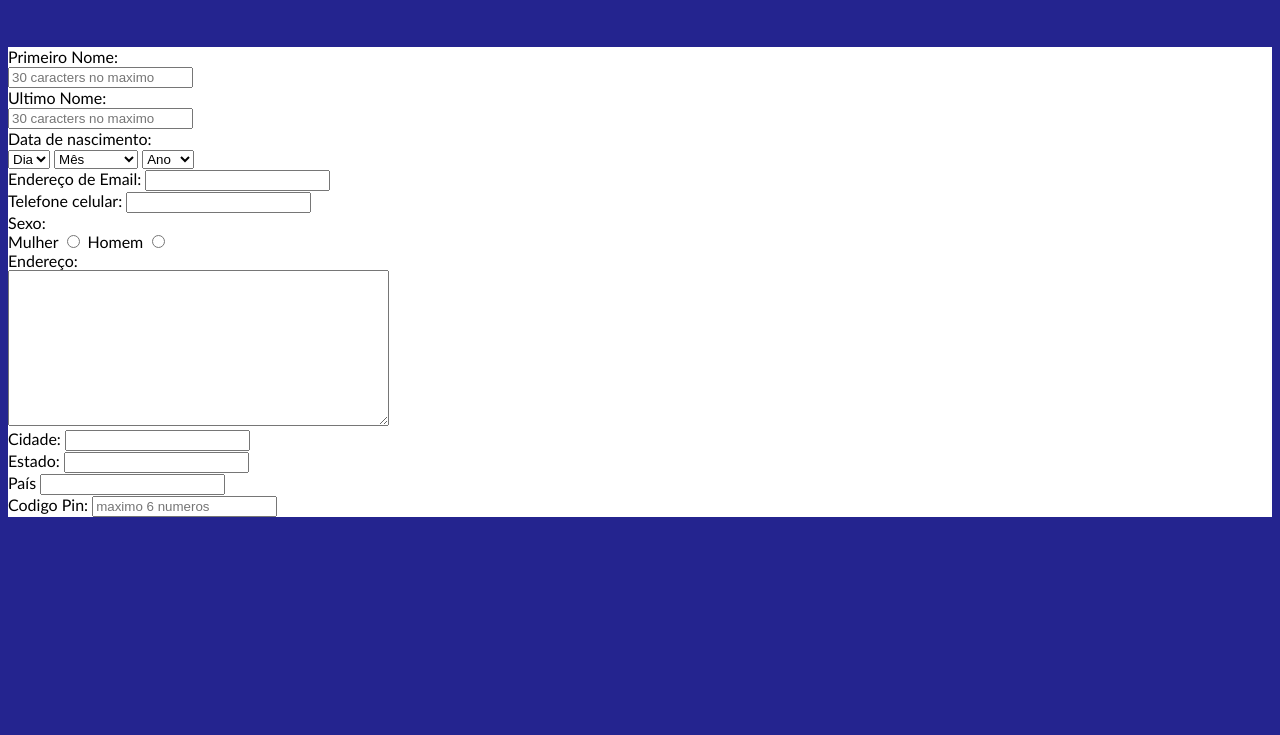
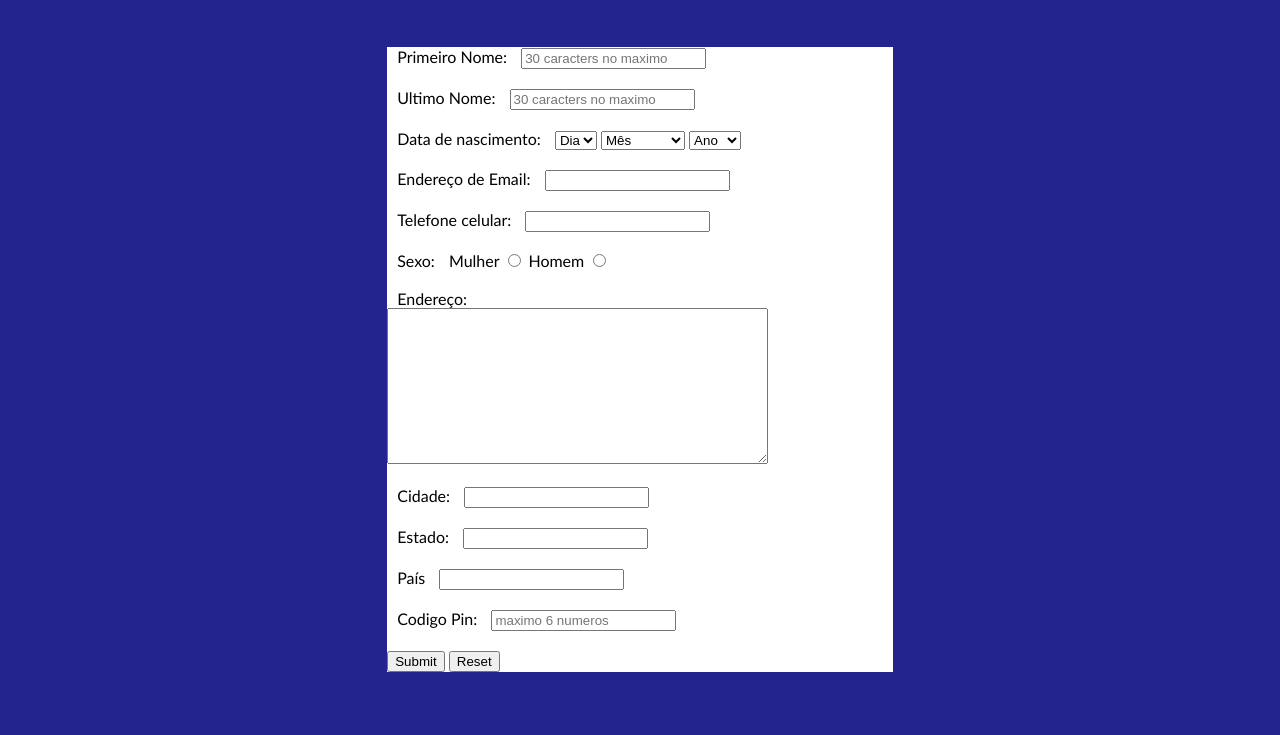
Before and after one commit to philipheferreira/pagina-formulario-HTML-CSS, a plain HTML site: page index.html in a window 1280 px wide. Shown: the part 84-819 px from the top of the page. Drawn offline with Linux system fonts and the light colour scheme.

Commit message:
atualização front, limitar espaço

```diff
--- a/index.html
+++ b/index.html
@@ -14,14 +14,14 @@
 <body>
 
 	<h2 class="nomeFormulario">Inscrição academica</h2>
-	<div class="content">
+	<div class="content" >
 		<form action="" autocomplete="on">
-			<label for="primeiroNome">Primeiro Nome:</label><br>
-			<input type="text" name="primeiroNome" maxlength="30" placeholder="30 caracters no maximo"><br>
-			<label for="ultimoNome">Ultimo Nome:</label><br>
-			<input type="text" name="ultimoNome" maxlength="30" placeholder="30 caracters no maximo"><br>
+			<label  class="textoInput" for="primeiroNome">Primeiro Nome:</label>
+			<input type="text" name="primeiroNome" maxlength="30" placeholder="30 caracters no maximo"><br><br>
+			<label class="textoInput" for="ultimoNome">Ultimo Nome:</label>
+			<input type="text" name="ultimoNome" maxlength="30" placeholder="30 caracters no maximo"><br><br>
 
-			<label>Data de nascimento:</label><br>
+			<label class="textoInput">Data de nascimento:</label>
 			<select name="nascimento">
 				<option value="-1" selected>Dia</option> <!-- o comando selected deixa pre definido a opção dentro do select -->
 				<option value="1">1</option>
@@ -137,34 +137,35 @@
 				<option value="">1974</option>
 				<option value="">1973</option>
 				<option value="">1972</option>
-			</select><br>
+			</select><br><br>
 
-			<label for="email">Endereço de Email: </label>
-			<input type="email" name="email" maxlength="100"><br>
+			<label class="textoInput" for="email">Endereço de Email: </label>
+			<input type="email" name="email" maxlength="100"><br><br>
 
-			<label for="celular">Telefone celular: </label>
-			<input type="tel" name="celular" maxlength="11"><br>
+			<label class="textoInput" for="celular">Telefone celular: </label>
+			<input type="tel" name="celular" maxlength="11"><br><br>
 
-			<label for="sexo">Sexo: </label><br>
+			<label class="textoInput" for="sexo">Sexo: </label>
 			Mulher <input type="radio" name="sexo" value="mulher">
-			Homem <input type="radio" name="sexo" value="homem"><br>
+			Homem <input type="radio" name="sexo" value="homem"><br><br>
 
-			<label for="endereco">Endereço: </label><br>
-			<textarea name="endereco" rows="10" cols="45"></textarea><br>
+			<label class="textoInput" for="endereco">Endereço: </label><br>
+			<textarea name="endereco" rows="10" cols="45"></textarea><br><br>
 
-			<label for="cidade">Cidade: </label>
-			<input type="text" name="cidade" maxlength="30"><br>
+			<label class="textoInput" for="cidade">Cidade: </label>
+			<input type="text" name="cidade" maxlength="30"><br><br>
 
-			<label for="estado">Estado: </label>
-			<input type="text" name="estadao"><br>
+			<label class="textoInput" for="estado">Estado: </label>
+			<input type="text" name="estadao"><br><br>
 
-			<label for="pais">País</label>
-			<input type="text" name="pais"><br>
+			<label class="textoInput" for="pais">País</label>
+			<input type="text" name="pais"><br><br>
 
-			<label for="pin">Codigo Pin: </label>
-			<input type="text" name="pin" maxlength="6" placeholder="maximo 6 numeros">
+			<label class="textoInput" for="pin">Codigo Pin: </label>
+			<input type="text" name="pin" maxlength="6" placeholder="maximo 6 numeros"><br><br>
 
-
+			<input  type="submit" name="submit">
+			<input  type="reset" name="reset">
 		</form>
 	</div>
 </body>
--- a/style.css
+++ b/style.css
@@ -7,13 +7,18 @@ body{
 	font-size: 25pt;
 	text-align: center;
 	text-decoration: underline; /* cia uma linha em baixo do texto */
+	color: white;
 }
 
 .content{
-	margin: 5% auto;
+	margin: 5% 30%;
 	background-color: white;
 }
 
 form{
 	  font-family: Calibri;
 }
+
+.textoInput{
+	margin: 0px 10px 0 10px;
+}
```
